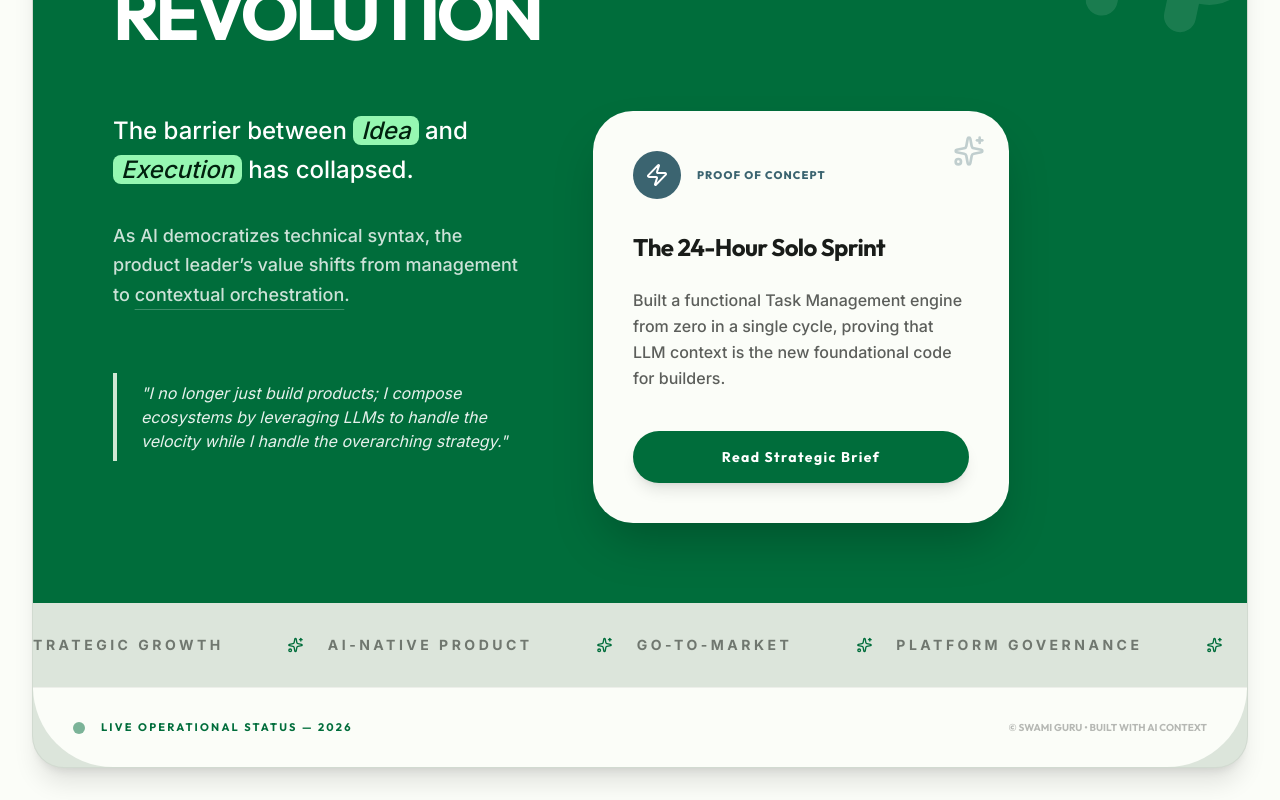
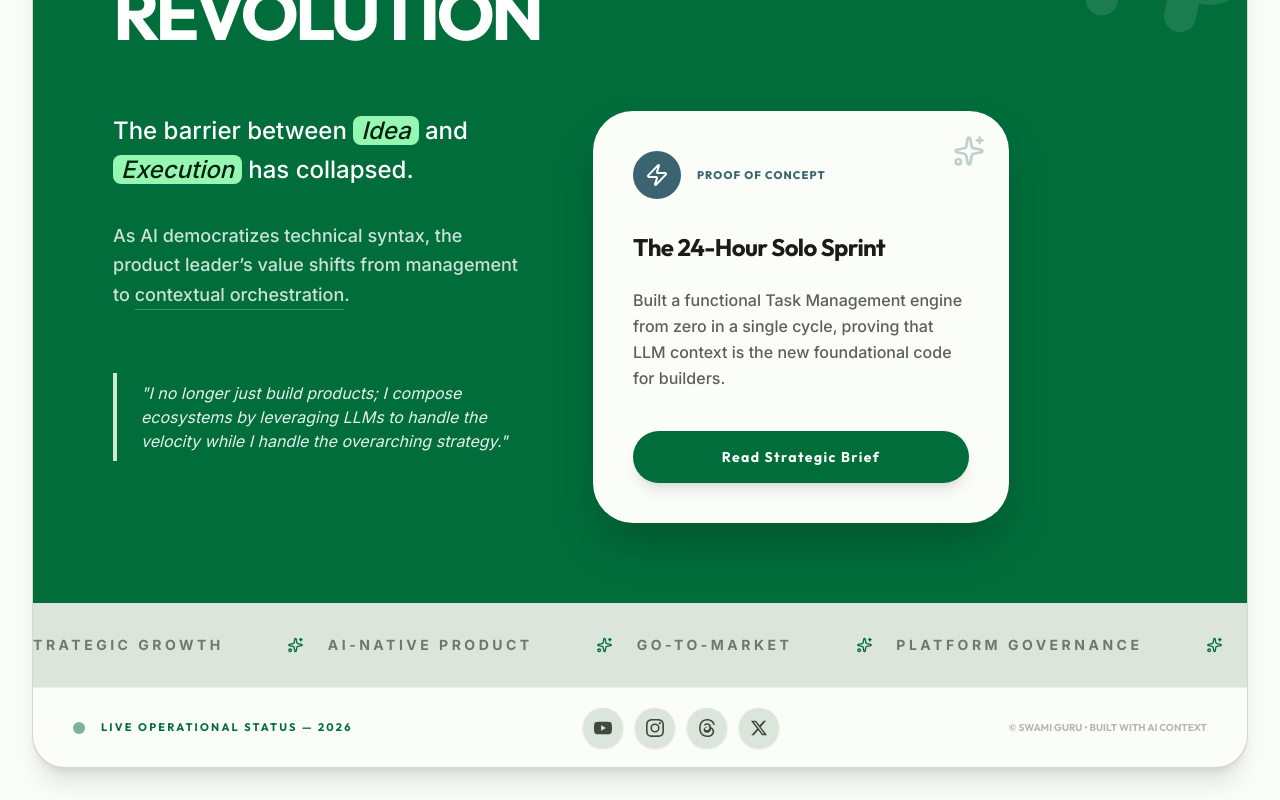
Before and after one commit to swamiguru/Swami-Guru-Portfolio, a React (Vite) app: page / in a window 1280 px wide. Shown: the part 8201-9001 px from the top of the page. Built offline with nearby package versions, Linux system fonts and the light colour scheme.

Commit message:
Add social branding (YouTube, Instagram, Threads, X) to footer

```diff
--- a/src/App.tsx
+++ b/src/App.tsx
@@ -207,6 +207,29 @@ const SKILLS = [
       { name: "Tag Governance", detail: "Centralizing management (GTM) for accuracy, performance, and compliant privacy workflows.", icon: Target },
       { name: "Data Intelligence", detail: "Utilizing Databricks Lakehouse for real-time processing and complex AI-driven data modeling.", icon: Database }
     ]
+  }
+];
+
+const SOCIALS = [
+  {
+    name: "YouTube",
+    url: "https://www.youtube.com/@builtbyswami",
+    path: "M23.498 6.186a3.016 3.016 0 0 0-2.122-2.136C19.505 3.545 12 3.545 12 3.545s-7.505 0-9.377.505A3.017 3.017 0 0 0 .502 6.186C0 8.07 0 12 0 12s0 3.93.502 5.814a3.016 3.016 0 0 0 2.122 2.136c1.871.505 9.376.505 9.376.505s7.505 0 9.377-.505a3.015 3.015 0 0 0 2.122-2.136C24 15.93 24 12 24 12s0-3.93-.502-5.814zM9.545 15.568V8.432L15.818 12l-6.273 3.568z"
+  },
+  {
+    name: "Instagram",
+    url: "https://www.instagram.com/builtbyswami",
+    path: "M12 2.163c3.204 0 3.584.012 4.85.07 3.252.148 4.771 1.691 4.919 4.919.058 1.265.069 1.645.069 4.849 0 3.205-.012 3.584-.069 4.849-.149 3.225-1.664 4.771-4.919 4.919-1.266.058-1.644.07-4.85.07-3.204 0-3.584-.012-4.849-.07-3.26-.149-4.771-1.699-4.919-4.92-.058-1.265-.07-1.644-.07-4.849 0-3.204.013-3.583.07-4.849.149-3.227 1.664-4.771 4.919-4.919 1.266-.057 1.645-.069 4.849-.069zM12 0C8.741 0 8.333.014 7.053.072 2.695.272.273 2.69.073 7.052.014 8.333 0 8.741 0 12c0 3.259.014 3.668.072 4.948.2 4.358 2.618 6.78 6.98 6.98C8.333 23.986 8.741 24 12 24c3.259 0 3.668-.014 4.948-.072 4.354-.2 6.782-2.618 6.979-6.98.059-1.28.073-1.689.073-4.948 0-3.259-.014-3.667-.072-4.947-.196-4.354-2.617-6.78-6.979-6.98C15.668.014 15.259 0 12 0zm0 5.838a6.162 6.162 0 100 12.324 6.162 6.162 0 000-12.324zM12 16a4 4 0 110-8 4 4 0 010 8zm6.406-11.845a1.44 1.44 0 100 2.881 1.44 1.44 0 000-2.881z"
+  },
+  {
+    name: "Threads",
+    url: "https://www.threads.net/@builtbyswami",
+    path: "M12.186 24h-.007c-3.581-.024-6.334-1.205-8.184-3.509C2.35 18.44 1.5 15.586 1.472 12.01v-.017c.03-3.579.879-6.43 2.525-8.482C5.845 1.205 8.6.024 12.18 0h.014c2.746.02 5.043.725 6.826 2.098 1.677 1.29 2.858 3.13 3.509 5.467l-2.04.569c-1.104-3.96-3.898-5.984-8.304-6.015-2.91.022-5.11.936-6.54 2.717C4.307 6.504 3.616 8.914 3.589 12c.027 3.086.718 5.496 2.057 7.164 1.43 1.783 3.631 2.698 6.54 2.717 2.623-.02 4.358-.631 5.8-2.045 1.647-1.613 1.618-3.593 1.09-4.798-.31-.71-.873-1.3-1.634-1.75-.192 1.352-.622 2.446-1.284 3.272-.886 1.102-2.14 1.704-3.73 1.79-1.202.065-2.361-.218-3.259-.801-1.063-.689-1.685-1.74-1.752-2.964-.065-1.19.408-2.285 1.33-3.082.88-.76 2.119-1.207 3.583-1.291a13.85 13.85 0 0 1 3.02.142c-.126-.742-.375-1.332-.75-1.757-.513-.586-1.308-.883-2.359-.89h-.029c-.844 0-1.992.232-2.721 1.32L7.734 7.847c.98-1.454 2.568-2.256 4.478-2.256h.044c3.194.02 5.097 1.975 5.287 5.388.108.046.216.094.324.145 1.524.717 2.64 1.803 3.228 3.142.82 1.87.895 4.916-1.585 7.35-1.895 1.858-4.195 2.695-7.324 2.717Zm1.065-13.19c-.322 0-.65.01-.985.03-1.84.104-2.985.949-2.921 2.153.067 1.26 1.457 1.846 2.795 1.774 1.23-.066 2.834-.544 3.103-3.71a10.48 10.48 0 0 0-1.992-.24Z"
+  },
+  {
+    name: "X",
+    url: "https://x.com/builtbyswami",
+    path: "M18.244 2.25h3.308l-7.227 8.26 8.502 11.24H16.17l-5.214-6.817L4.99 21.75H1.68l7.73-8.835L1.254 2.25H8.08l4.713 6.231zm-1.161 17.52h1.833L7.084 4.126H5.117z"
   }
 ];
 
@@ -1008,11 +1031,33 @@ export default function App() {
         </section>
 
         {/* Footer Status Bar */}
-        <footer className="h-[80px] bg-m3-surface text-m3-on-surface flex items-center px-6 md:px-10 justify-between border-t border-m3-outline/10 print:hidden rounded-b-m3-full">
+        <footer className="min-h-[80px] py-4 bg-m3-surface text-m3-on-surface flex flex-wrap items-center gap-4 px-6 md:px-10 justify-between border-t border-m3-outline/10 print:hidden rounded-b-m3-xl md:rounded-b-[32px]">
           <div className="flex items-center gap-4">
             <div className="w-3 h-3 rounded-full bg-m3-primary animate-pulse shadow-[0_0_12px_rgba(var(--primary),0.5)]"></div>
             <span className="font-display text-[11px] font-bold uppercase tracking-[0.2em] text-m3-primary">Live Operational Status — 2026</span>
           </div>
+
+          {/* Social Branding */}
+          <div className="flex items-center gap-2 md:gap-3 order-last w-full justify-center md:order-none md:w-auto">
+            {SOCIALS.map((s) => (
+              <motion.a
+                key={s.name}
+                whileHover={{ scale: 1.15, y: -2 }}
+                whileTap={{ scale: 0.9 }}
+                href={s.url}
+                target="_blank"
+                rel="noopener noreferrer"
+                title={`@builtbyswami on ${s.name}`}
+                aria-label={`@builtbyswami on ${s.name}`}
+                className="w-9 h-9 md:w-10 md:h-10 bg-m3-surface-variant text-m3-on-surface-variant rounded-full flex items-center justify-center hover:bg-m3-primary hover:text-m3-on-primary transition-colors shadow-sm"
+              >
+                <svg viewBox="0 0 24 24" fill="currentColor" className="w-4 h-4 md:w-[18px] md:h-[18px]" aria-hidden="true">
+                  <path d={s.path} />
+                </svg>
+              </motion.a>
+            ))}
+          </div>
+
           <div className="text-[10px] font-bold uppercase opacity-30 font-display">© Swami Guru • Built with AI Context</div>
         </footer>
       </div>
```
